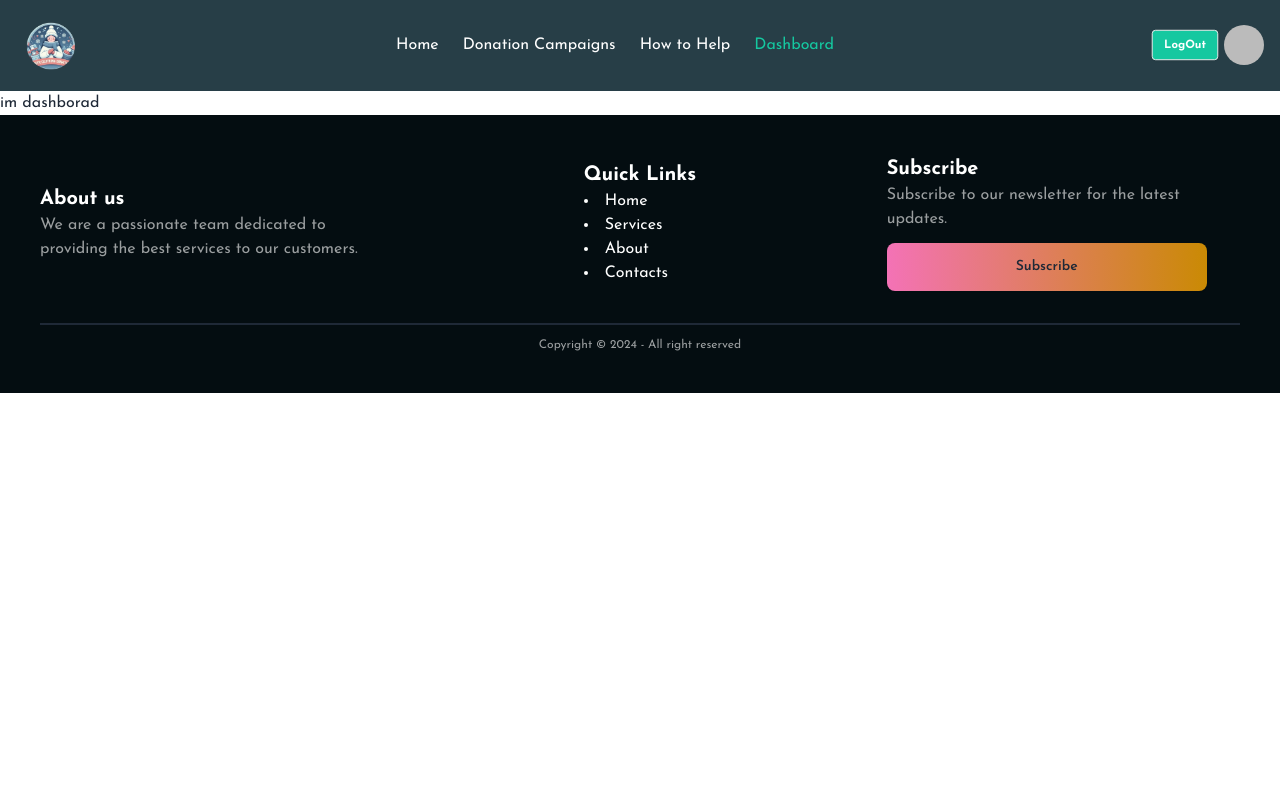
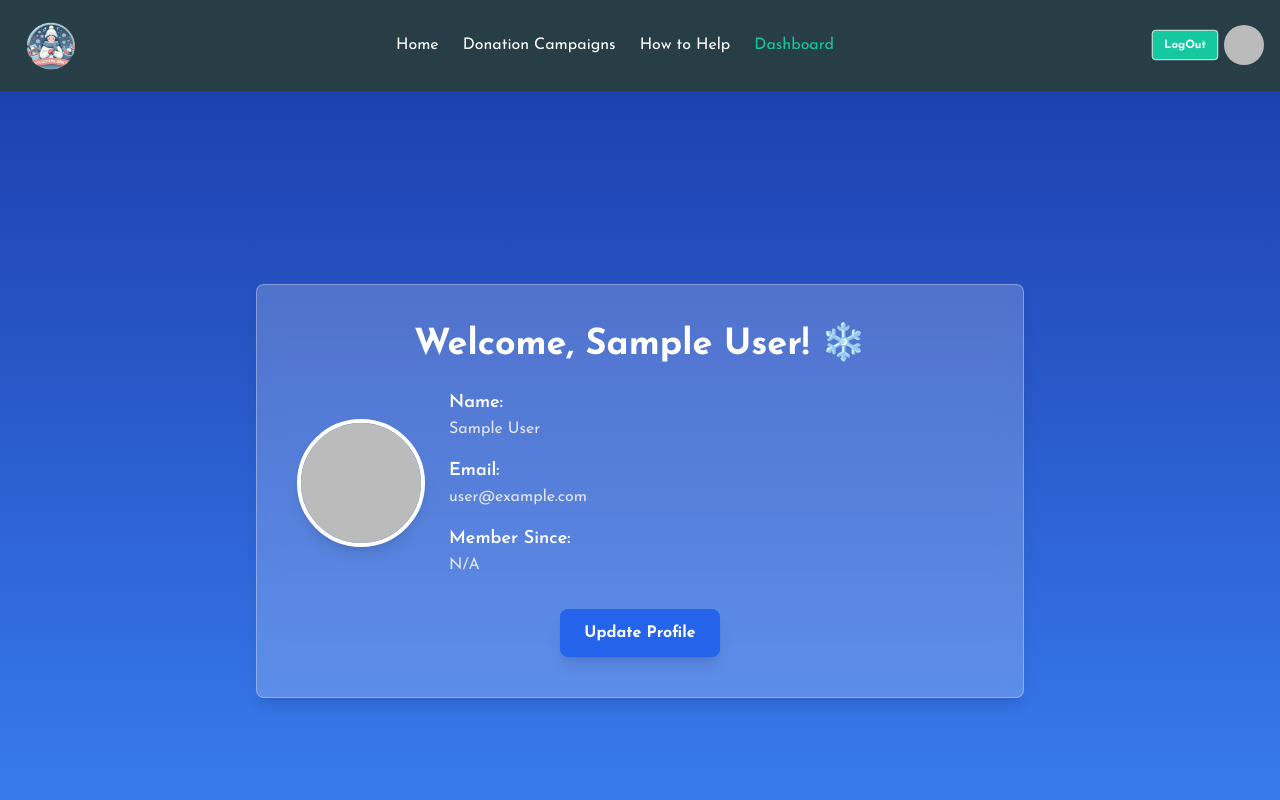
Before and after one commit to Rahima-Akter/winter-donation, a React (Vite) app: page /dashboard in a window 1280 px wide. Shown: the top 800 px of the page. Built offline with nearby package versions, Linux system fonts and the light colour scheme; no server answers; sample sign-in values are in the browser's storage.

Commit message:
dashboard added

```diff
--- /dev/null
+++ b/src/Components/Forms/ForgetPasswordForm.jsx
@@ -0,0 +1,77 @@
+import React, { useContext, useRef } from 'react';
+import { FaSnowflake } from 'react-icons/fa';
+import Snowfall from 'react-snowfall';
+import { authContext } from '../../Context/Context';
+import { Link } from 'react-router-dom';
+
+const ForgetPasswordForm = () => {
+    const { hadleForgetPassword } = useContext(authContext)
+    const emailRef = useRef()
+
+    // forget password
+    const forgetPassword = (e) => {
+        e.preventDefault()
+        const email = emailRef.current.value;
+        console.log(email)
+        hadleForgetPassword(email)
+            .then(() => {
+                alert('email sent check your mail')
+                emailRef.current.value = '';
+            })
+            .catch(err => console.log('Error', err))
+    }
+
+    return (
+        <div className="min-h-screen bg-gradient-to-b from-blue-800 to-blue-500 flex items-center justify-center relative">
+            {/* Snowfall Effect */}
+            <Snowfall snowflakeCount={150} color="white" style={{ position: "fixed", width: "100vw", height: "100vh", }} />
+            <Snowfall snowflakeCount={50} color="yellow" style={{ position: "fixed", width: "100vw", height: "100vh", }} />
+
+            {/* Login Form Container */}
+            <div className="bg-white bg-opacity-20 backdrop-blur-md border border-white border-opacity-30 p-10 rounded-lg shadow-lg relative overflow-hidden w-[90%] max-w-md">
+                {/* Frosted Snowflake Decorations */}
+                <div className="absolute top-[-50px] left-[-50px] text-blue-300 opacity-30 animate-spin-slow">
+                    <FaSnowflake size={200} />
+                </div>
+                <div className="absolute bottom-[-50px] right-[-50px] text-blue-300 opacity-30 animate-spin-reverse">
+                    <FaSnowflake color="blue" size={120} />
+                </div>
+
+                {/* Form Header */}
+                <h2 className="text-center text-white text-3xl font-bold mb-0">
+                    Fill in the form to reset your password
+                </h2>
+                {/* Login Form */}
+                <form className="space-y-3">
+                    {/* Email Input */}
+                    <div className="">
+                        <label className="text-gray-300 text-sm bg-transparent mb-2">
+                            Email Address
+                        </label>
+                        <input
+                            type="email"
+                            ref={emailRef}
+                            name="email"
+                            placeholder="Enter your email"
+                            className="w-full bg-transparent border border-white rounded-lg p-4 text-white placeholder-gray-300 focus:outline-none focus:ring-2 focus:ring-blue-400 focus:border-blue-400"
+                            required
+                        />
+
+                    </div>
+                    <button
+                        onClick={forgetPassword}
+                        type='submit'
+                        className="btn bg-white hover:bg-transparent py-2 w-full text-lg hover:text-white text-black  duration-1000">Reset Password</button>
+                </form>
+                <p className="mt-2">
+                    go back to login?{" "}
+                    <Link to="/login" className="text-blue-300 hover:text-white">
+                        login
+                    </Link>
+                </p>
+            </div>
+        </div>
+    );
+};
+
+export default ForgetPasswordForm;
--- a/src/Components/Forms/Register.jsx
+++ b/src/Components/Forms/Register.jsx
@@ -5,7 +5,7 @@ import { Link } from "react-router-dom";
 import { authContext } from "../../Context/Context";
 
 const Register = () => {
-    const { handleGoogleLogin, handleRegister, user, setUser, manageProfile } = useContext(authContext)
+    const { handleGoogleLogin, handleRegister, setLoading, setUser, manageProfile } = useContext(authContext)
     const [show, setShow] = useState(false)
     const [error, setError] = useState('')
 
@@ -37,6 +37,7 @@ const Register = () => {
 
         handleRegister(email, password)
             .then(result => {
+                setLoading(true)
                 manageProfile(name, photoUrl)
                 setUser(result.user)
             })
--- a/src/Context/Context.jsx
+++ b/src/Context/Context.jsx
@@ -1,25 +1,27 @@
 import { createContext, useEffect, useState } from "react";
 import { createUserWithEmailAndPassword, GoogleAuthProvider, onAuthStateChanged, sendPasswordResetEmail, signInWithEmailAndPassword, signInWithPopup, signOut, updateProfile } from "firebase/auth";
 import auth from "../firebase/firebase.config"
-import { useLocation, useNavigate } from "react-router-dom";
 
 
 export const authContext = createContext()
 
 const Context = ({ children }) => {
-
+    const [loading, setLoading] = useState(true)
     const [user, setUser] = useState(null)
 
 
     const handleRegister = (email, password) => {
+        setLoading(true)
         return createUserWithEmailAndPassword(auth, email, password)
     }
 
     const logIn = (email, password) => {
+        setLoading(true)
         return signInWithEmailAndPassword(auth, email, password)
     }
 
     const logOut = () => {
+        setLoading(false)
         signOut(auth)
     }
 
@@ -40,6 +42,7 @@ const Context = ({ children }) => {
     const handleGoogleLogin = () => {
         return signInWithPopup(auth, googleProvider)
             .then((result) => {
+                setLoading(true)
                 setUser(result.user);  // user info
                 return result.user; // Optionally return user data
             })
@@ -53,8 +56,10 @@ const Context = ({ children }) => {
         const unsubscribe = onAuthStateChanged(auth, (currentUser) => {
             if(currentUser){
                 setUser(currentUser)
+                setLoading(false)
             } else {
                 setUser(null)
+                setLoading(false)
             }
         });
 
@@ -72,6 +77,7 @@ const Context = ({ children }) => {
         logOut,
         manageProfile,
         hadleForgetPassword,
+        loading,
         user,
         setUser
     }
--- a/src/Pages/Dashboard.jsx
+++ b/src/Pages/Dashboard.jsx
@@ -1,9 +1,56 @@
-import React from 'react';
+import React, { useContext } from "react";
+import { authContext } from "../Context/Context";
+import { FaUser } from "react-icons/fa";
 
 const Dashboard = () => {
+    const { user } = useContext(authContext)
     return (
-        <div>
-            im dashborad
+        <div className="min-h-screen bg-gradient-to-b from-blue-800 to-blue-500 flex items-center justify-center relative">
+            {/* Snowfall Background */}
+            <div className="bg-white bg-opacity-20 backdrop-blur-md border border-white border-opacity-30 rounded-lg p-10 shadow-lg max-w-3xl w-[90%] relative">
+                {/* Welcome Message */}
+                <h1 className="text-center text-white text-4xl font-bold mb-6">
+                    Welcome, {user?.displayName}! ❄️
+                </h1>
+
+                {/* User Profile Section */}
+                <div className="flex flex-col md:flex-row items-center gap-6">
+                    {/* User Image */}
+                    <div className="relative w-32 h-32 rounded-full overflow-hidden shadow-lg border-4 border-white">
+                        <img
+                            src={user?.photoURL || <FaUser />}
+                            alt="User Profile"
+                            className="w-full h-full object-cover"
+                        />
+                    </div>
+
+                    {/* User Information */}
+                    <div className="flex-1 text-white">
+                        <div className="mb-4">
+                            <h2 className="text-lg font-semibold">Name:</h2>
+                            <p className="text-gray-200">{user?.displayName}</p>
+                        </div>
+                        <div className="mb-4">
+                            <h2 className="text-lg font-semibold">Email:</h2>
+                            <p className="text-gray-200">{user?.email}</p>
+                        </div>
+                        <div>
+                            <h2 className="text-lg font-semibold">Member Since:</h2>
+                            <p className="text-gray-200">{user?.joinDate || "N/A"}</p>
+                        </div>
+                    </div>
+                </div>
+
+                {/* Update Profile Button */}
+                <div className="mt-8 text-center">
+                    <button
+                        onClick={() => (window.location.href = "/update-profile")}
+                        className="bg-blue-600 hover:bg-blue-700 text-white font-bold py-3 px-6 rounded-lg shadow-lg transform hover:scale-105 transition-all duration-300"
+                    >
+                        Update Profile
+                    </button>
+                </div>
+            </div>
         </div>
     );
 };
--- a/src/PrivateRoute/PrivateRoute.jsx
+++ b/src/PrivateRoute/PrivateRoute.jsx
@@ -4,8 +4,13 @@ import { Navigate, useLocation } from "react-router-dom";
 
 
 const PrivateRoute = ({ children }) => {
-    const { user } = useContext(authContext)
+    const { user,loading } = useContext(authContext)
     const location = useLocation()
+
+    if(loading){
+        return <p className="text-red-500 text-center text-5xl"> Loading...............................</p>
+    }
+
     if (!user) {
         return <Navigate state={{from:location.pathname}} to="/login"></Navigate>
     }
--- a/src/Utils/router.jsx
+++ b/src/Utils/router.jsx
@@ -9,6 +9,7 @@ import ErrorPage from "../Pages/ErrorPage";
 import Login from "../Components/Forms/Login";
 import Register from "../Components/Forms/Register";
 import PrivateRoute from "../PrivateRoute/PrivateRoute";
+import ForgetPasswordForm from "../Components/Forms/ForgetPasswordForm";
 
 
 const router = createBrowserRouter([
@@ -36,7 +37,9 @@ const router = createBrowserRouter([
             },
             {
                 path: '/dashboard',
-                element: <Dashboard></Dashboard>
+                element: <PrivateRoute>
+                    <Dashboard></Dashboard>
+                </PrivateRoute>
             },
             {
                 path: '/details/:id',
@@ -52,6 +55,10 @@ const router = createBrowserRouter([
             {
                 path: '/register',
                 element: <Register></Register>
+            },
+            {
+                path: '/forget',
+                element: <ForgetPasswordForm></ForgetPasswordForm>,
             }
         ]
     }
```
Also changed, not shown: src/Components/Forms/Login.jsx (+6 -16 lines).
